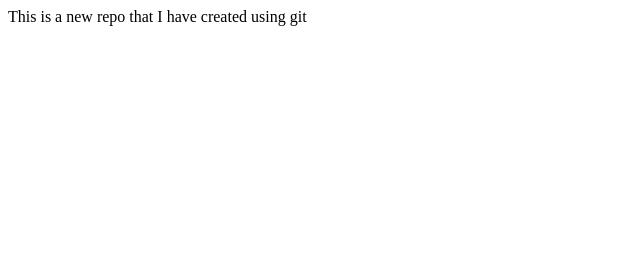
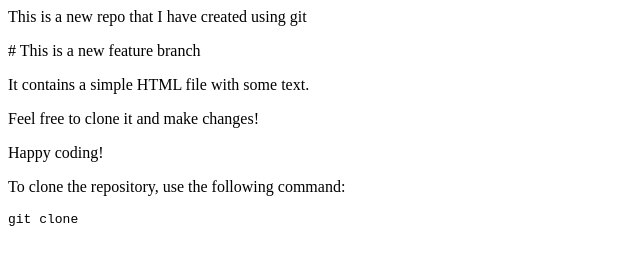
Before and after one commit to ARCHITCLL/local-repo, a plain HTML site: page index.html in a window 1280 px wide. Shown: the whole page, without its empty margins (0-640 px from the left). Drawn offline with Linux system fonts and the light colour scheme.

Commit message:
Added new feature in branch

```diff
--- a/index.html
+++ b/index.html
@@ -1 +1,7 @@
 <p>This is a new repo that I have created using git</p>
+# This is a new feature branch
+<p>It contains a simple HTML file with some text.</p>
+<p>Feel free to clone it and make changes!</p>
+<p>Happy coding!</p>
+<p>To clone the repository, use the following command:</p>
+<pre><code>git clone
```
